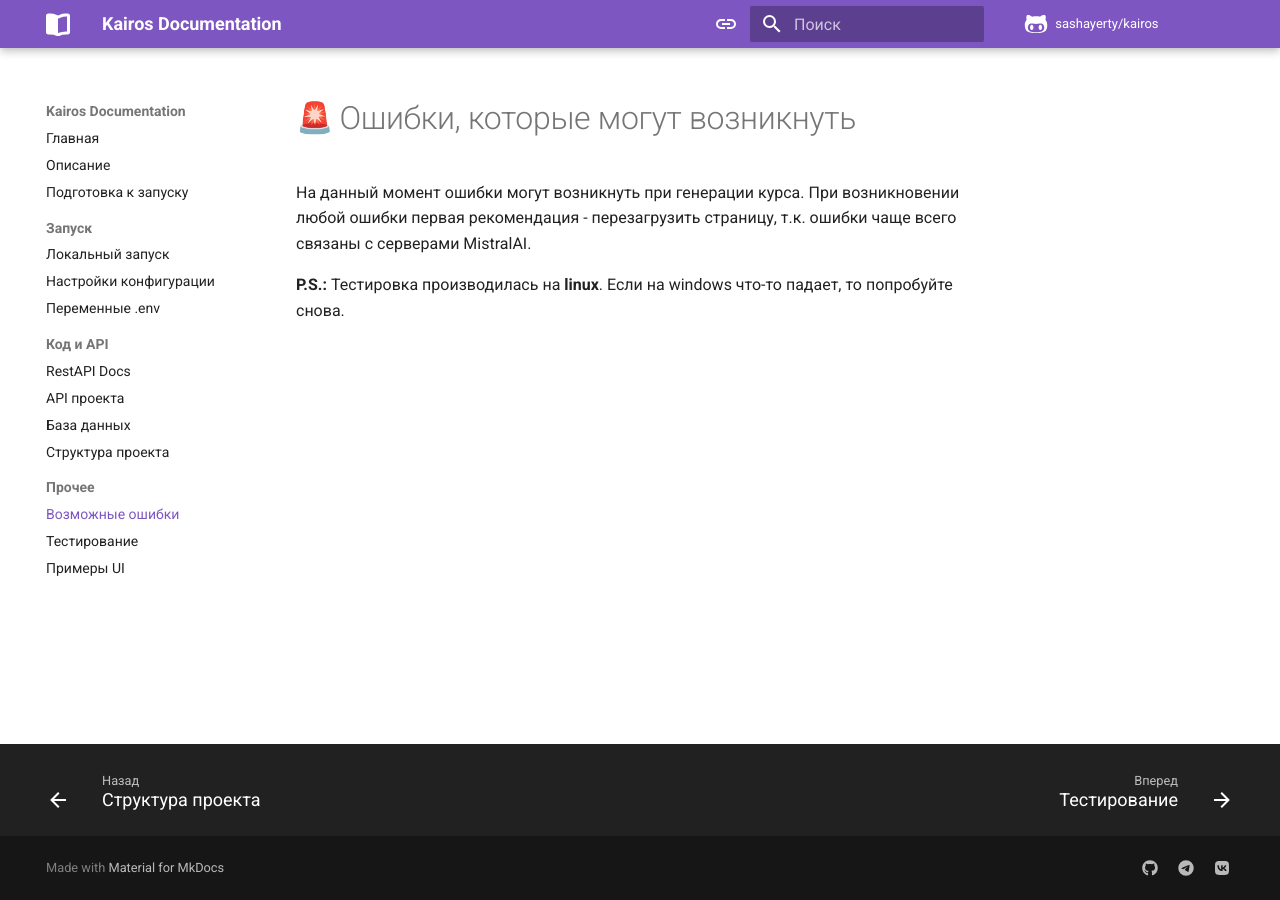
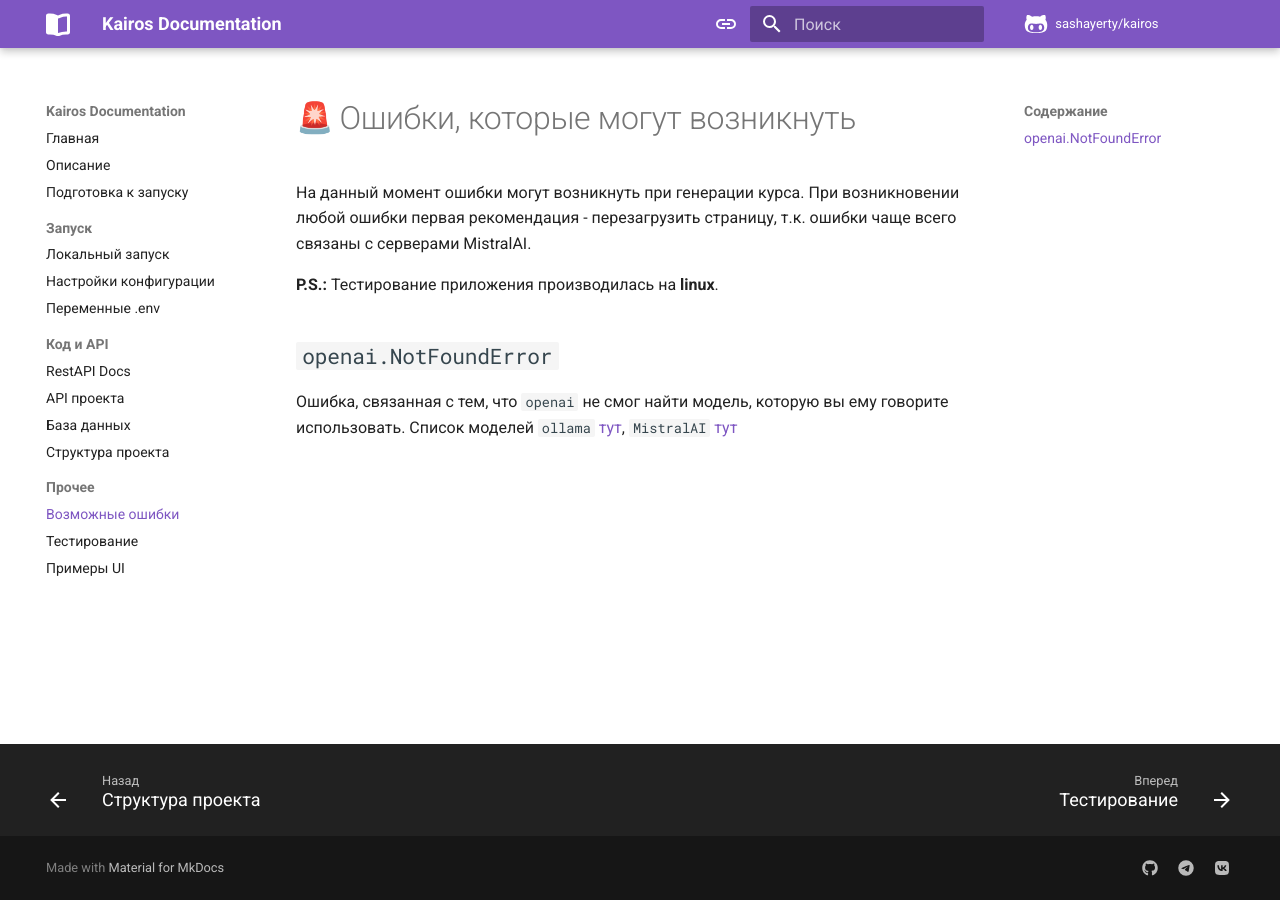
Before and after one commit to Sashayerty/kairos, an MkDocs documentation site: the page built from docs/exceptions.md, in a window 1280 px wide. Built offline with MkDocs 1.6.1 and Material for MkDocs 9.7.7, drawn with Linux system fonts in a browser that asks for light colours; emoji names are drawn with the system emoji font; comment, search, counter and statistics services are not loaded.

Commit message:
Обновил документацию по исключениям, добавил описание ошибки openai.NotFoundError

```diff
--- a/docs/exceptions.md
+++ b/docs/exceptions.md
@@ -2,4 +2,9 @@
 
 На данный момент ошибки могут возникнуть при генерации курса. При возникновении любой ошибки первая рекомендация - перезагрузить страницу, т.к. ошибки чаще всего связаны с серверами MistralAI.
 
-**P.S.:** Тестировка производилась на **linux**. Если на windows что-то падает, то попробуйте снова.
+**P.S.:** Тестирование приложения производилась на **linux**.
+
+
+## `openai.NotFoundError`
+
+Ошибка, связанная с тем, что `openai` не смог найти модель, которую вы ему говорите использовать. Список моделей `ollama` [тут](http://localhost:11434/api/tags), `MistralAI` [тут](https://docs.mistral.ai/getting-started/models/models_overview/)
```
